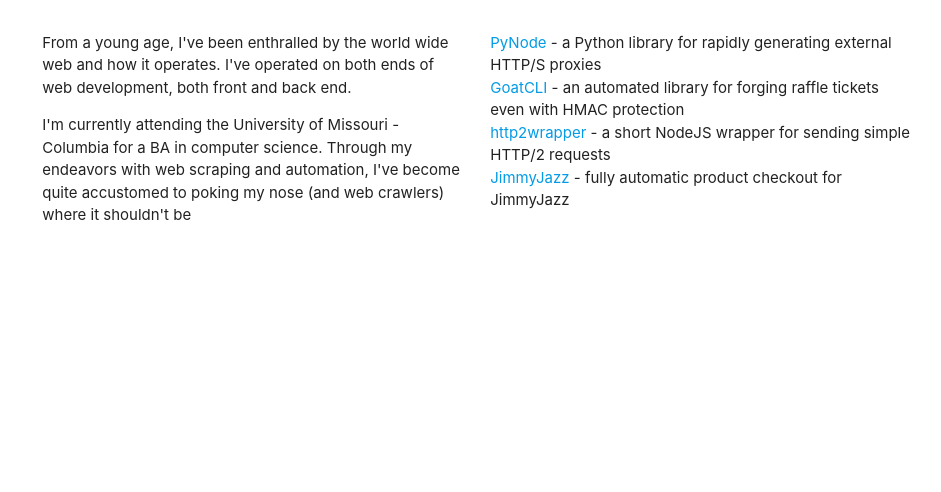
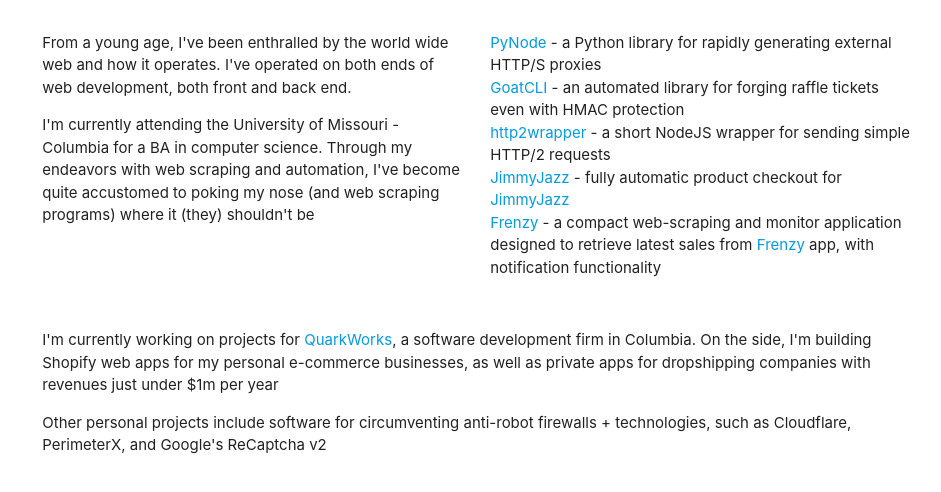
Before and after one commit to alxgmpr/alxgmpr.github.io, a plain HTML site: page index.html in a window 1280 px wide. Shown: the part 176-668 px from the top of the page, without its empty margins (161-1102 px from the left). Drawn offline with nearby package versions, Linux system fonts and the light colour scheme.

Commit message:
Update index.html

```diff
--- a/index.html
+++ b/index.html
@@ -26,15 +26,22 @@
     <div class='row'>
       <div class='col s12 m6'>
         <p>From a young age, I've been enthralled by the world wide web and how it operates. I've operated on both ends of web development, both front and back end.</p>
-        <p>I'm currently attending the University of Missouri - Columbia for a BA in computer science. Through my endeavors with web scraping and automation, I've become quite accustomed to poking my nose (and web crawlers) where it shouldn't be</p>
+        <p>I'm currently attending the University of Missouri - Columbia for a BA in computer science. Through my endeavors with web scraping and automation, I've become quite accustomed to poking my nose (and web scraping programs) where it (they) shouldn't be</p>
       </div>
       <div class='col s12 m6'>
         <ul>
           <li><a href='https://github.com/alxgmpr/PyNode'>PyNode</a> - a Python library for rapidly generating external HTTP/S proxies</li>
           <li><a href='https://github.com/alxgmpr/GoatCLI'>GoatCLI</a> - an automated library for forging raffle tickets even with HMAC protection</li>
           <li><a href='https://github.com/alxgmpr/http2wrapper'>http2wrapper</a> - a short NodeJS wrapper for sending simple HTTP/2 requests</li>
-          <li><a href='https://github.com/alxgmpr/JimmyJazz'>JimmyJazz</a> - fully automatic product checkout for JimmyJazz</li>
+          <li><a href='https://github.com/alxgmpr/JimmyJazz'>JimmyJazz</a> - fully automatic product checkout for <a href='https://www.jimmyjazz.com/'>JimmyJazz</a></li>
+          <li><a href='https://github.com/alxgmpr/Frenzy'>Frenzy</a> - a compact web-scraping and monitor application designed to retrieve latest sales from <a href='https://getfrenzy.co/'>Frenzy</a> app, with notification functionality</li>
         </ul>
+      </div>
+    </div>
+    <div class='row'>
+      <div class='col s12'>
+        <p>I'm currently working on projects for <a href='https://quarkworks.co/'>QuarkWorks</a>, a software development firm in Columbia. On the side, I'm building Shopify web apps for my personal e-commerce businesses, as well as private apps for dropshipping companies with revenues just under $1m per year</p>
+        <p>Other personal projects include software for circumventing anti-robot firewalls + technologies, such as Cloudflare, PerimeterX, and Google's ReCaptcha v2</p>
       </div>
     </div>
   </div>
```
